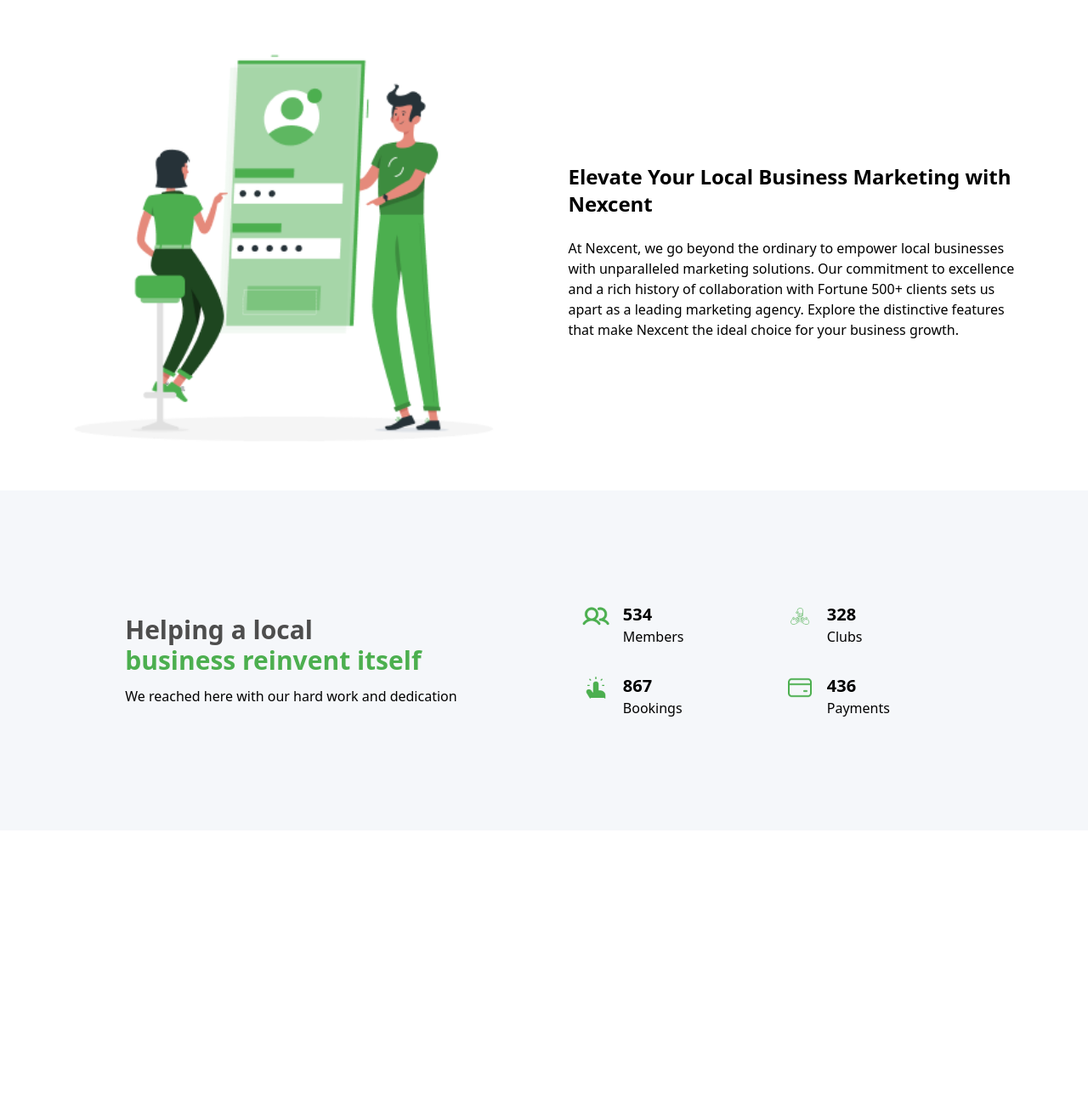
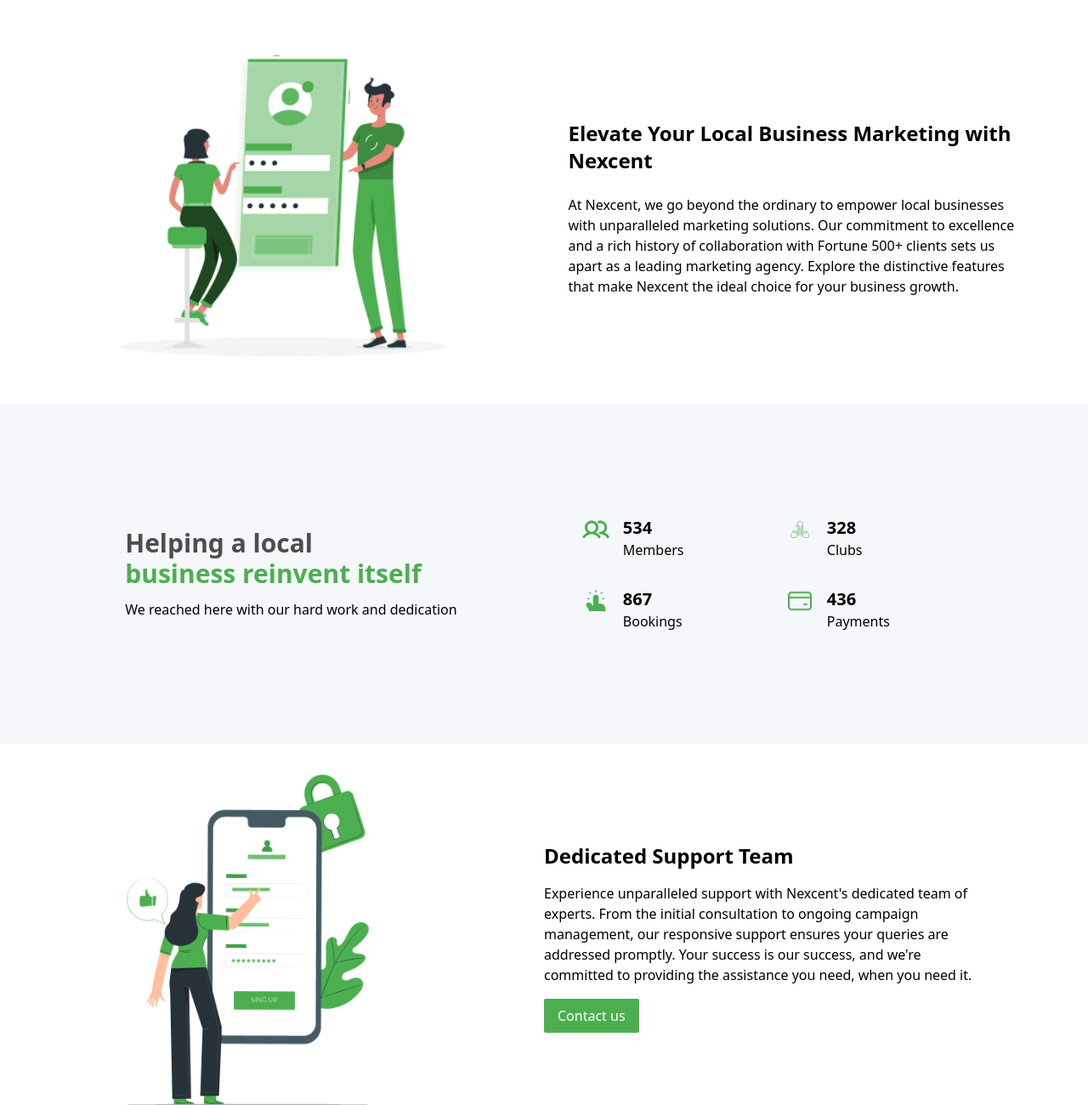
Before and after one commit to Anzi15/Nexcent, a website: page index.html in a window 1280 px wide. Shown: the part 1556-2856 px from the top of the page at 85% size. Before the commit the page ends 2533 px from the top, so only its background shows below. Drawn offline with Linux system fonts and the light colour scheme.

Commit message:
section Dedicated Support Team added

```diff
--- a/index.html
+++ b/index.html
@@ -146,7 +146,7 @@
     <section class=" w-screen flex justify-evenly mt-[10rem] min-h-[35vh] flex-wrap">
         <!-- illustration figure -->
         <div class="w-100% md:w-[40%] flex justify-center">
-            <img data-observerable_elem src="src/assets/illustrations/user smart phone.png" alt="Person using smartphone" class="w-[100%] md:w-70% opacity-0 transition-all duration-[1s]">
+            <img data-observerable_elem src="src/assets/illustrations/user smart phone.png" alt="Person using smartphone" class="w-[100%] max-w-[25rem] md:w-70% opacity-0 transition-all duration-[1s]">
         </div>
 
         <!-- text content -->
@@ -200,14 +200,16 @@
     </section>
 
     <!-- section Support Team -->
-    <!-- <section>
-        <img src="src/assets/illustrations/login-mobile.png" alt="">
+    <section class="flex w-screen flex-wrap justify-evenly items-center flex-col md:flex-row mt-8 gap-4" >
+        <!-- figure image -->
+        <img class="md:w-[45%] max-w-[25rem] opacity-0 transition-all duration-[1.2s]" src="src/assets/illustrations/login-mobile.png" data-observerable_elem alt="">
 
-        <div>
-            <h1>Dedicated Support Team</h1>
-            <p>Experience unparalleled support with Nexcent's dedicated team of experts. From the initial consultation to ongoing campaign management, our responsive support ensures your queries are addressed promptly. Your success is our success, and we're committed to providing the assistance you need, when you need it.</p>
-            <a class="text-white bg-brand_primary pr-4 pl-4 pt-2 pb-2 rounded-sm text hidden md:block" href="../contact-us">Contact us</a>
+        <!-- text content -->
+        <div class=" md:w-[45%] p-8 grid items-center gap-4">
+            <h1 class="text-2xl font-semibold opacity-0 transition-all duration-[1.2s]" data-observerable_elem >Dedicated Support Team</h1>
+            <p class="opacity-0 transition-all duration-[1.2s]" data-observerable_elem >Experience unparalleled support with Nexcent's dedicated team of experts. From the initial consultation to ongoing campaign management, our responsive support ensures your queries are addressed promptly. Your success is our success, and we're committed to providing the assistance you need, when you need it.</p>
+            <a class="text-white bg-brand_primary pr-4 pl-4 pt-2 pb-2 rounded-sm text w-[7rem] opacity-0 transition-all duration-[1.2s]" data-observerable_elem  href="../contact-us">Contact us</a>
         </div>
-    </section> -->
+    </section>
 </body>
 </html>
```
Also changed, not shown: src/css/output.css, src/js/observer.js (line endings or trailing spaces).
